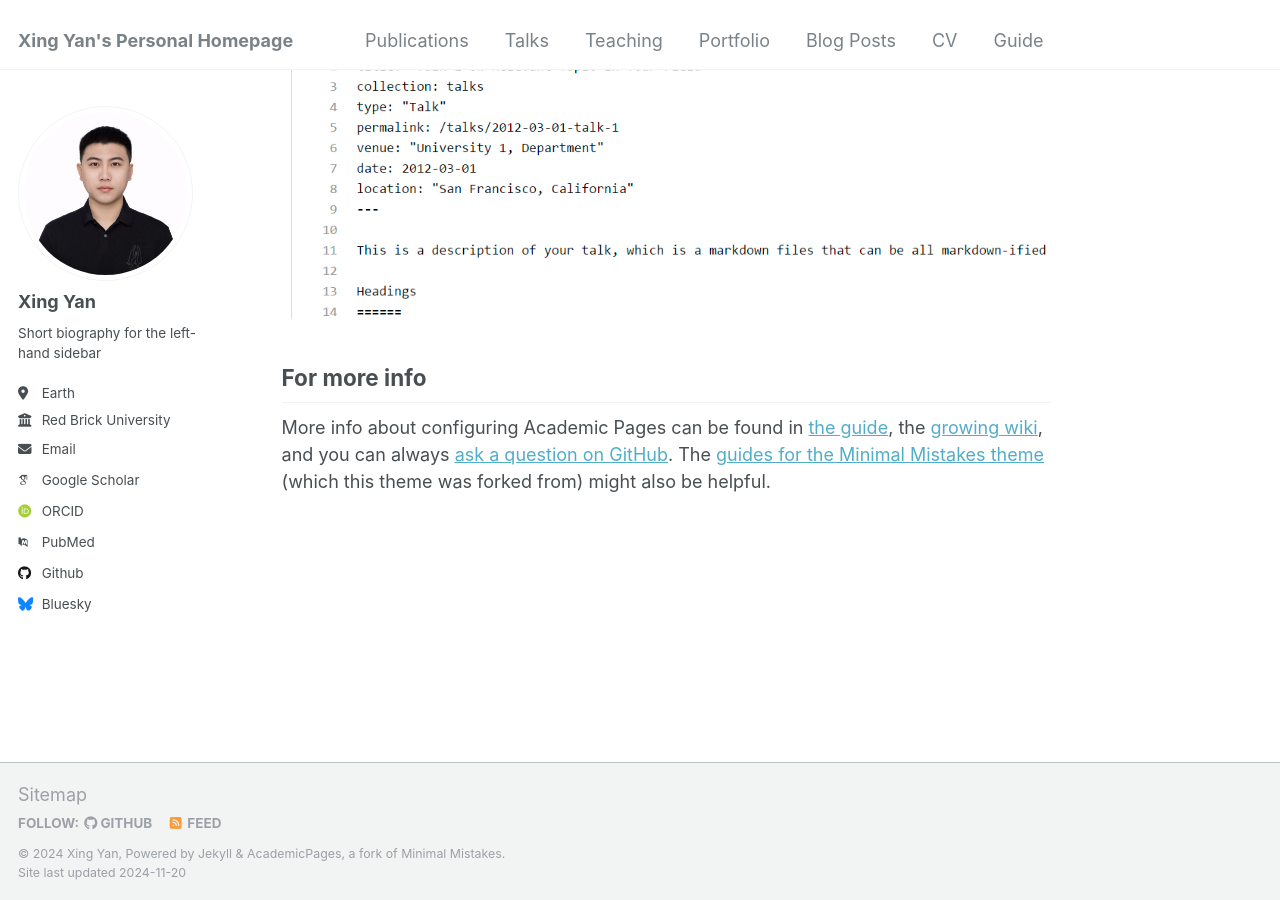
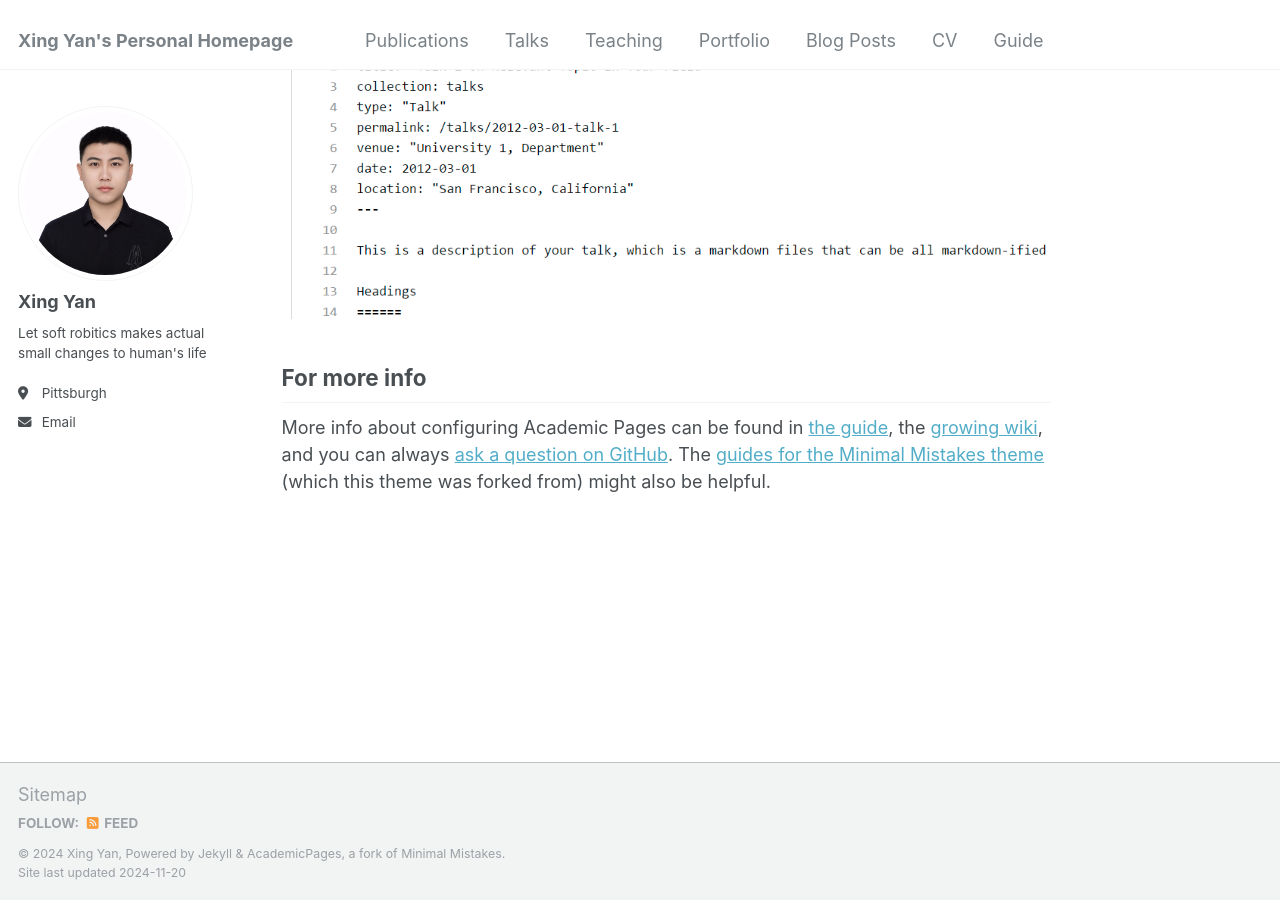
Before and after one commit to Destinyanx/XingYan.github.io, a Jekyll site: the page built from _pages/about.md, in a window 1280 px wide and 900 px high, scrolled down 2643 px. Built offline with Jekyll 4.4.1, drawn with Linux system fonts in a browser that asks for light colours; some web fonts are replaced.

```diff
--- a/_config.yml
+++ b/_config.yml
@@ -24,19 +24,19 @@ author:
   avatar           : "profile.png"
   name             : "Xing Yan"
   pronouns         : # example: "she/her"
-  bio              : "Short biography for the left-hand sidebar"
-  location         : "Earth"
-  employer         : "Red Brick University"
-  uri              : # URL
+  bio              : "Let soft robitics makes actual small changes to human's life"
+  location         : "Pittsburgh"
+  # employer         : "Red Brick University"
+  # uri              : # URL
   email            : "destinyanx073@gmail.com"
 
   # Academic websites
   arxiv            : # URL - Update with the correct link to your profile
-  googlescholar    : "https://scholar.google.com/citations?user=PS_CX0AAAAAJ"
+  googlescholar    : #"https://scholar.google.com/citations?user=PS_CX0AAAAAJ"
   impactstory      : # URL
-  orcid            : "http://orcid.org/yourorcidurl"
+  orcid            : #"http://orcid.org/yourorcidurl"
   semantic         : # URL
-  pubmed           : "https://www.ncbi.nlm.nih.gov/pubmed/?term=john+snow"
+  pubmed           : #"https://www.ncbi.nlm.nih.gov/pubmed/?term=john+snow"
   researchgate     : # URL
   scopus           : # URL
 
@@ -44,12 +44,12 @@ author:
   bitbucket        : # Username - Update with your username on the site
   codepen          : # Username
   dribbble         : # Username
-  github           : "academicpages"
+  github           : #"academicpages"
   kaggle           : # Username
   stackoverflow    : # User number or user number and name (i.e., use "1" or "1/jeff-atwood")
 
   # Social media
-  bluesky          : "bsky.app" # Replace this with you Bluesky username
+  bluesky          : #"bsky.app" # Replace this with you Bluesky username
   facebook         : # Username
   flickr           : # Username
   foursquare       : # Username
```
